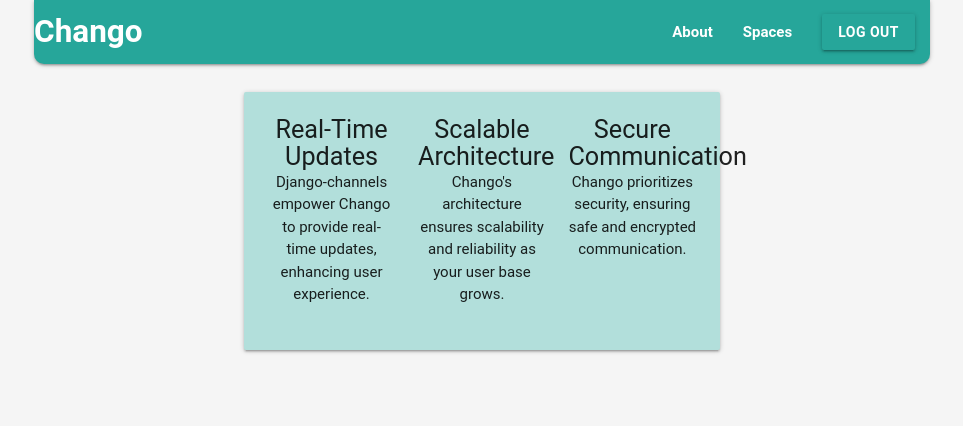
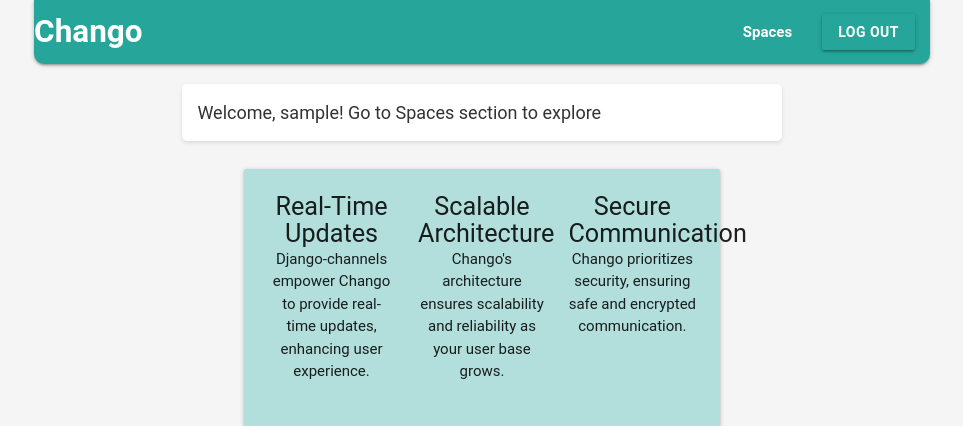
Before and after one commit to varshney-yash/chango, a Django app: page / in a window 1280 px wide. Shown: the top 426 px of the page, without its empty margins (158-1121 px from the left). Run offline with Django 5.2, Linux system fonts and the light colour scheme; the visitor is signed in with stand-in values (Sample User, id 1); style sheets or scripts are compiled from the project's sources.

Commit message:
feat: add spaces view

```diff
--- a/core/templates/core/base.html
+++ b/core/templates/core/base.html
@@ -40,6 +40,19 @@
         .btn-teal:hover {
             background-color: #009688;
         }
+
+        .welcome-message {
+            background-color: #fff;
+            border-radius: 5px;
+            padding: 15px;
+            margin-bottom: 20px;
+            box-shadow: 0 2px 4px rgba(0, 0, 0, 0.1);
+        }
+
+        .welcome-message p {
+            color: #333;
+            font-size: 18px;
+        }
     </style>
 </head>
 
@@ -49,11 +62,11 @@
         <div class="nav-wrapper">
             <a href="{% url 'core:index' %}" class="brand-logo left">Chango</a>
             <ul id="nav-desktop" class="right">
-                <li><a href="{% url 'core:about' %}">About</a></li>
                 {% if request.user.is_authenticated %}
-                <li><a href="/spaces/">Spaces</a></li>
-                <li><a href="/logout/" class="btn btn-teal">Log out</a></li>
+                    <li><a href="/spaces/">Spaces</a></li>
+                    <li><a href="/logout/" class="btn btn-teal">Log out</a></li>
                 {% else %}
+                    <li><a href="{% url 'core:about' %}">About</a></li>
                 {% endif %}
             </ul>
         </div>
--- a/core/templates/core/index.html
+++ b/core/templates/core/index.html
@@ -3,6 +3,11 @@
 {% load static %}
 
 {% block content %}
+{% if request.user.is_authenticated %}
+        <div class="container container-content welcome-message">
+            <p>Welcome, {{request.user.username }}! Go to Spaces section to explore</p>
+        </div>
+{% endif %}
     <div class="container mt-5">
         <div class="row">
             <div class="col s12 m12 l10 offset-l1">
--- a/space/models.py
+++ b/space/models.py
@@ -4,7 +4,7 @@
 
 class Space(models.Model):
     name = models.CharField(max_length=255)
-    slug = models.SlugField(unique=True)
+    slug = models.SlugField(unique=True,blank=True)
     description = models.CharField(max_length=1000, blank=True)
     created_by = models.ForeignKey(User, null=True, on_delete=models.SET_NULL)
 
```
Also changed, not shown: space/templates/space/spaces.html (+4 -4 lines), space/migrations/0003_alter_space_slug.py (added).
